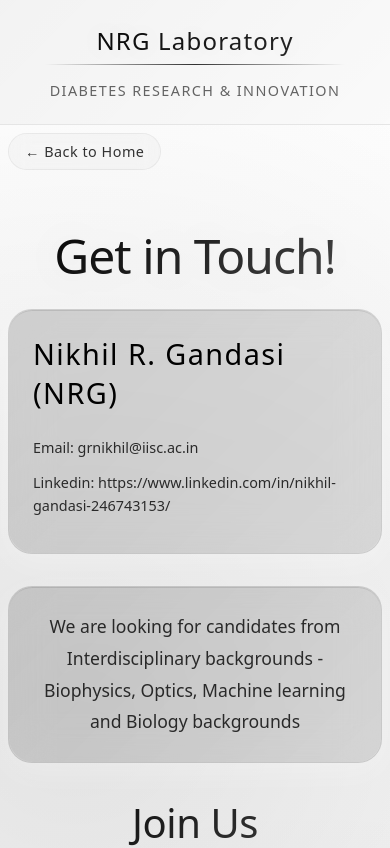
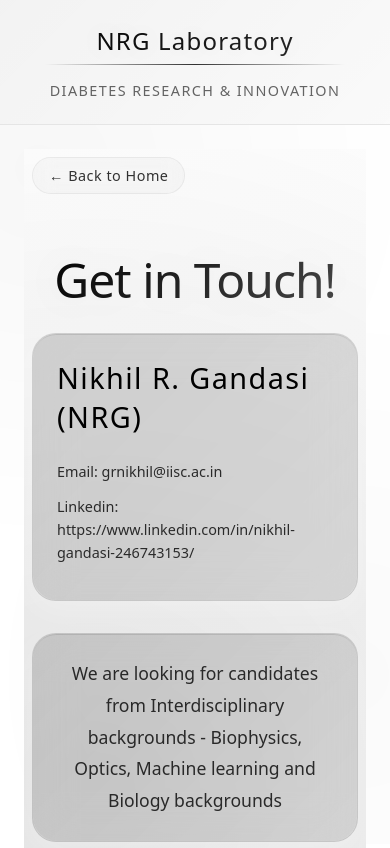
Before and after one commit to aniruddhballal/nikhil-lab-site, a React (Vite) app: page /contact in a window 390 px wide. Shown: the top 848 px of the page. Built offline with nearby package versions, Linux system fonts and the light colour scheme.

Commit message:
Mobile responsiveness-28

```diff
--- a/src/styles/Contact.module.css
+++ b/src/styles/Contact.module.css
@@ -282,6 +282,7 @@
 @media (max-width: 768px) {
   .contactContainer {
     padding: 1rem;
+    margin: 1.5rem; /* Add this or increase this value */
   }
 
   .backLink {
```
